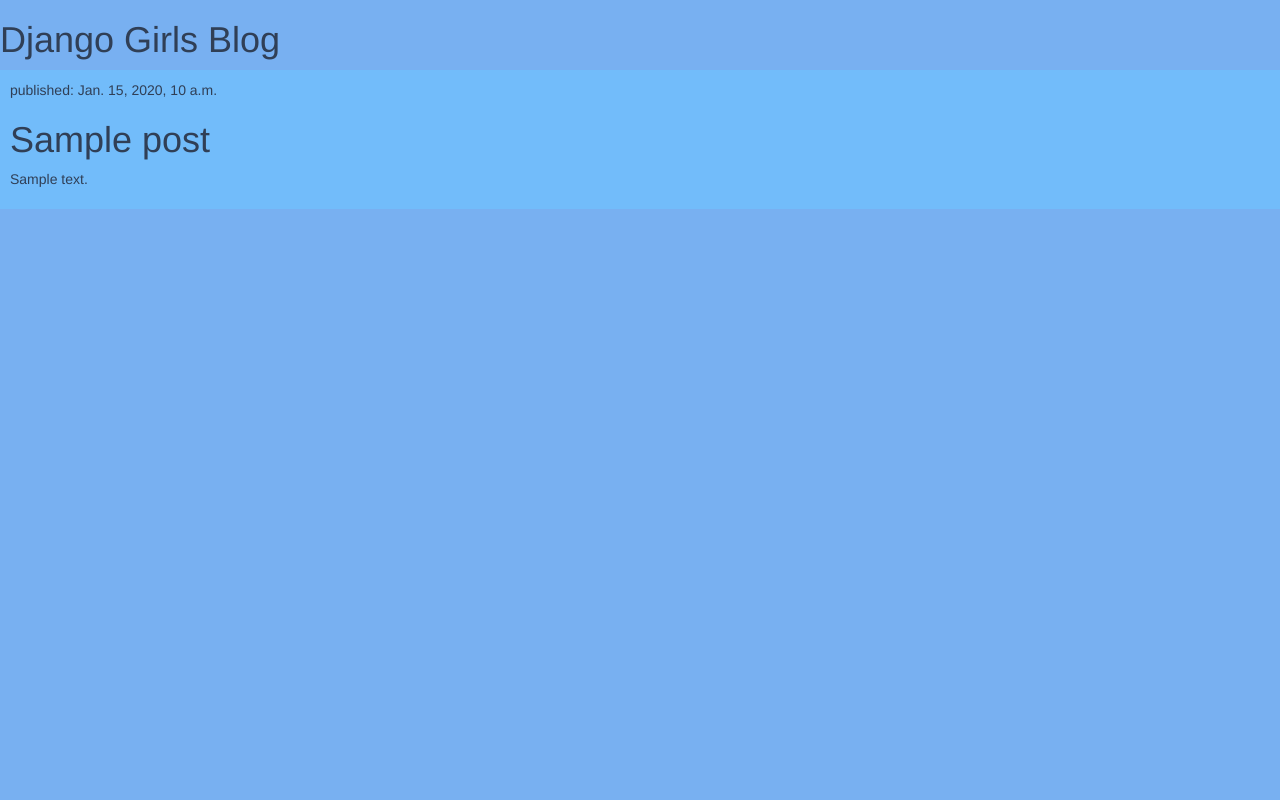
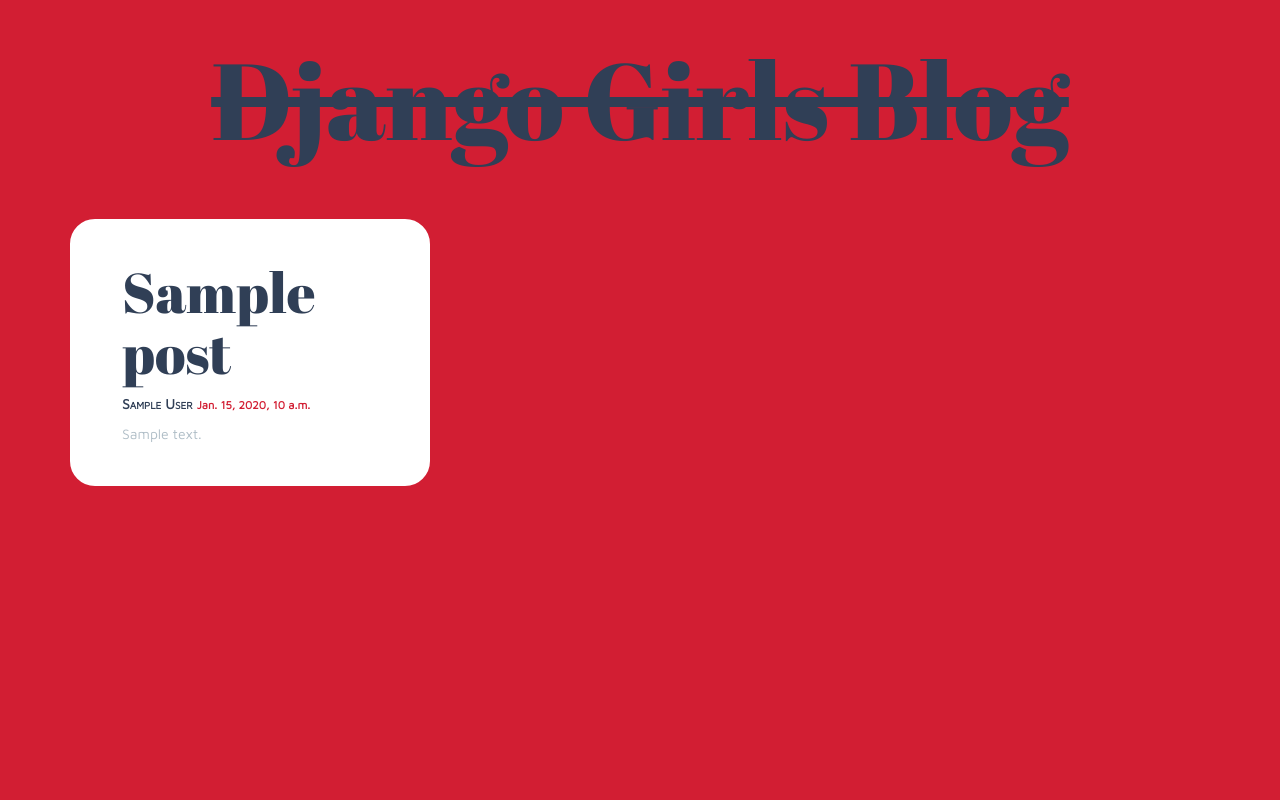
Before and after one commit to mpassarelli/my-first-blog, a Django app: template blog/templates/blog/post_list.html in a window 1280 px wide. Run offline with Django 3.2, Linux system fonts and the light colour scheme; the template is opened without the code that fills it: most values are stand-ins (such as "Sample title", 1, 10 or a date in 2020); some libraries are stand-ins or nearby versions.

Commit message:
grosso lavoro css

```diff
--- a/blog/static/css/blog.css
+++ b/blog/static/css/blog.css
@@ -1,21 +1,87 @@
-h1 a {
-  color: #303F56;
+*{
+      font-family: 'Maven Pro', sans-serif;
 }
 
-h1 a:hover {
+h1 a{
+  color: #303F56;
+  text-decoration: line-through;
+  font-size: 3em;
+  font-family: 'Abril Fatface', cursive;
+}
+
+h1 a:hover{
+  color: #fff;
+  text-decoration: line-through;
+  font-size: 3em;
+  font-family: 'Abril Fatface', cursive;
+}
+
+h2 {
+  color: #303F56;
+  text-decoration: none;
+  font-size: 2em;
+  font-family: 'Abril Fatface', cursive;
+}
+
+h2 a {
+  color: #303F56;
+  text-decoration: none;
+  font-size: 2em;
+  font-family: 'Abril Fatface', cursive;
+}
+
+h2 a:hover {
   color: #F1CC8D;
+  text-decoration: line-through;
+  font-family: 'Abril Fatface', cursive;
 }
 
 p {
-  color: #303F56;
+  color: #B0BEC7;
 }
 
 body {
-  background-color: #78B0F1;
+  background-color: #D21E33;
 }
 
-.post-basic{
-  padding: 10px;
-  margin-top: 10px;
-  background-color: #72BCFA;
+.autore{
+  color: #303F56;
+  font-variant: small-caps;
+  font-weight: bold;
 }
+
+.page-header {
+    padding-bottom: 20px;
+    padding-top: 20px;
+    margin: 0 auto;
+    border-bottom: none;
+    text-align: center;
+}
+
+.post{
+  padding-left: 50px;
+  padding-right: 50px;
+  padding-bottom: 30px;
+  padding-top: 20px;
+  margin-top: 30px;
+  background-color: #fff;
+  border: 2px solid #fff;
+  border-radius: 25px;
+}
+
+.date{
+  font-size: 0.8em;
+  font-weight: bold;
+  padding: 0;
+  margin-bottom: 10px;
+  margin-top: 0;
+  color: #D21E33;
+}
+
+.container{
+  margin-bottom: 30px;
+}
+
+.info{
+  padding-bottom: 10px;
+}
--- /dev/null
+++ b/blog/templates/blog/base.html
@@ -0,0 +1,24 @@
+{% load staticfiles %}
+<html>
+    <head>
+        <title>Django Girls blog</title>
+        <link rel="stylesheet" href="//maxcdn.bootstrapcdn.com/bootstrap/3.2.0/css/bootstrap.min.css">
+        <link rel="stylesheet" href="//maxcdn.bootstrapcdn.com/bootstrap/3.2.0/css/bootstrap-theme.min.css">
+        <link rel="stylesheet" href="{% static 'css/blog.css' %}">
+        <link href="https://fonts.googleapis.com/css?family=Abril+Fatface|Maven+Pro" rel="stylesheet">
+    </head>
+    <body>
+
+    <div class="page-header">
+        <h1> <a href=""> Django Girls Blog</a></h1>
+    </div>
+    <div class="content container">
+        <div class="row">
+
+            {% block content %}
+            {% endblock %}
+
+    </div>
+
+    </body>
+</html>
--- a/blog/templates/blog/post_list.html
+++ b/blog/templates/blog/post_list.html
@@ -1,22 +1,19 @@
-{% load staticfiles %}
-<html>
-    <head>
-        <title>Django Girls blog</title>
-        <link rel="stylesheet" href="//maxcdn.bootstrapcdn.com/bootstrap/3.2.0/css/bootstrap.min.css">
-        <link rel="stylesheet" href="//maxcdn.bootstrapcdn.com/bootstrap/3.2.0/css/bootstrap-theme.min.css">
-        <link rel="stylesheet" href="{% static 'css/blog.css' %}">
-    </head>
-    <body>
-      <div>
-        <h1><a href="/">Django Girls Blog</a></h1>
-      </div>
+{% extends 'blog/base.html' %}
 
-{% for post in posts %}
-    <div class="post-basic">
-        <p>published: {{ post.published_date }}</p>
-        <h1><a href="">{{ post.title }}</a></h1>
-        <p>{{ post.text|linebreaksbr }}</p>
-    </div>
-{% endfor %}
-    </body>
-</html>
+{% block content %}
+    {% for post in posts %}
+    <div class="col-md-4">
+        <div class="post">
+            <h2><a href="{% url 'post_detail' pk=post.pk %}">{{ post.title }}</a></h2>
+            <div class="info">
+              <span class="autore">{{ post.author }}</span>
+              <span class="date">
+                {{ post.published_date }}
+            </span>
+          </div>
+
+            <p>{{ post.text|linebreaksbr }}</p>
+        </div>
+        </div>
+    {% endfor %}
+{% endblock %}
--- a/blog/urls.py
+++ b/blog/urls.py
@@ -3,4 +3,5 @@
 
 urlpatterns = [
     url(r'^$', views.post_list, name='post_list'),
+    url(r'^post/(?P<pk>[0-9]+)/$', views.post_detail, name='post_detail'),
 ]
--- a/blog/views.py
+++ b/blog/views.py
@@ -1,8 +1,13 @@
 from django.shortcuts import render
 from django.utils import timezone
 from .models import Post
+from django.shortcuts import render, get_object_or_404
 
 def post_list(request):
     posts = Post.objects.filter(published_date__lte=timezone.now()).order_by('published_date')
     return render(request, 'blog/post_list.html', {'posts': posts})
 # Create your views here.
+
+def post_detail(request, pk):
+        post = get_object_or_404(Post, pk=pk)
+        return render(request, 'blog/post_detail.html', {'post': post})
```
Also changed, not shown: blog/templates/blog/post_detail.html (added, +16 -0 lines).
